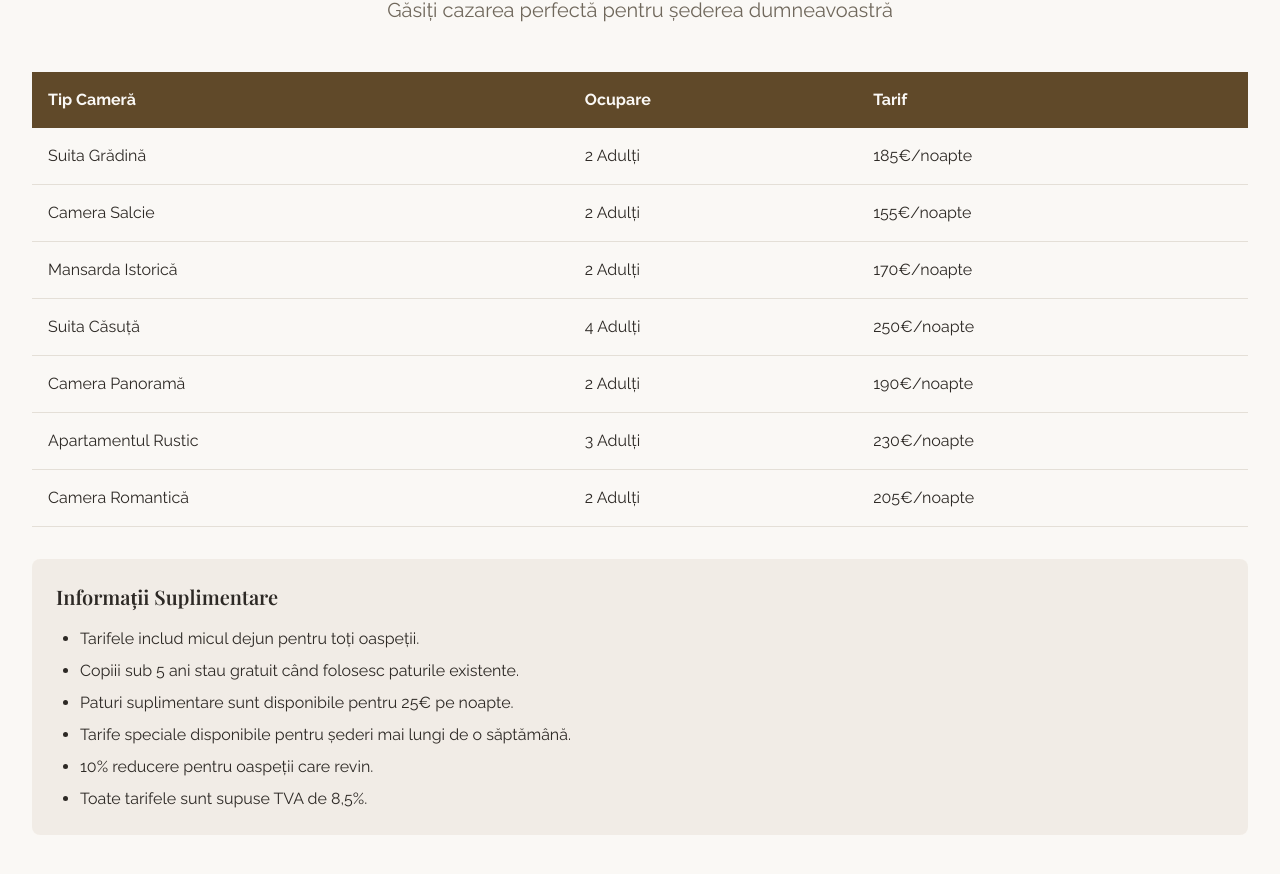
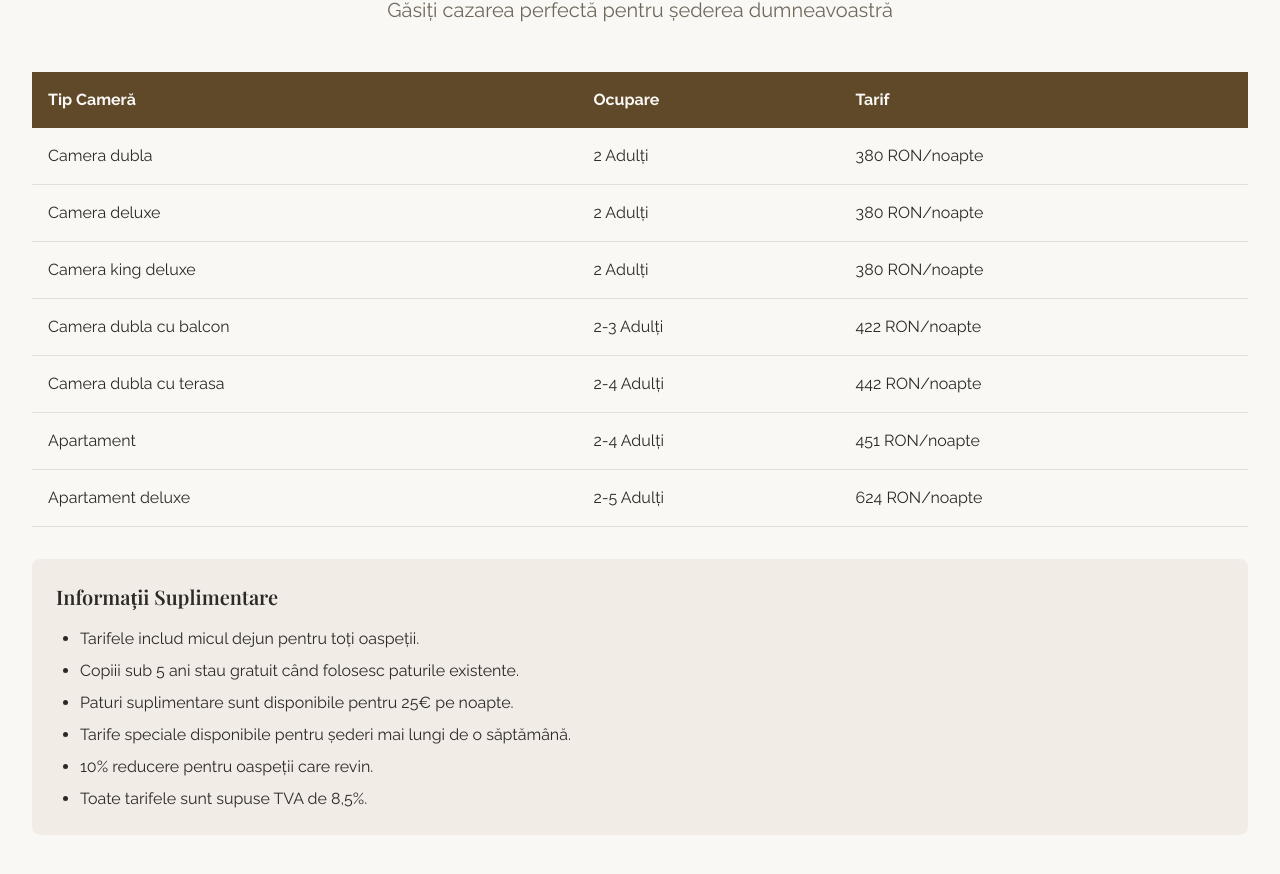
Before and after one commit to andreistomff/sleepy-hollow-website, a React (Vite) app: page / in a window 1280 px wide. Shown: the part 4732-5606 px from the top of the page. Built offline with nearby package versions, Linux system fonts and the light colour scheme.

Commit message:
Fix: Update prices and availability
Update the prices and availability section with the room names and prices from the rooms card view.

```diff
--- a/src/pages/Index.tsx
+++ b/src/pages/Index.tsx
@@ -1,3 +1,4 @@
+
 import Header from "@/components/Header";
 import Hero from "@/components/Hero";
 import About from "@/components/About";
@@ -7,6 +8,45 @@ import Contact from "@/components/Contact";
 import Footer from "@/components/Footer";
 
 const Index = () => {
+  // Room data that matches the data from Rooms.tsx
+  const roomPrices = [
+    {
+      name: "Camera dubla",
+      occupancy: "2 Adulți",
+      price: 380
+    },
+    {
+      name: "Camera deluxe",
+      occupancy: "2 Adulți",
+      price: 380
+    },
+    {
+      name: "Camera king deluxe",
+      occupancy: "2 Adulți",
+      price: 380
+    },
+    {
+      name: "Camera dubla cu balcon",
+      occupancy: "2-3 Adulți",
+      price: 422
+    },
+    {
+      name: "Camera dubla cu terasa",
+      occupancy: "2-4 Adulți",
+      price: 442
+    },
+    {
+      name: "Apartament",
+      occupancy: "2-4 Adulți",
+      price: 451
+    },
+    {
+      name: "Apartament deluxe",
+      occupancy: "2-5 Adulți",
+      price: 624
+    }
+  ];
+
   return (
     <div className="min-h-screen">
       <Header />
@@ -52,41 +92,13 @@ const Index = () => {
                   </tr>
                 </thead>
                 <tbody>
-                  <tr className="border-b hover:bg-accent/50 transition-colors">
-                    <td className="p-4">Suita Grădină</td>
-                    <td className="p-4">2 Adulți</td>
-                    <td className="p-4">185€/noapte</td>
-                  </tr>
-                  <tr className="border-b hover:bg-accent/50 transition-colors">
-                    <td className="p-4">Camera Salcie</td>
-                    <td className="p-4">2 Adulți</td>
-                    <td className="p-4">155€/noapte</td>
-                  </tr>
-                  <tr className="border-b hover:bg-accent/50 transition-colors">
-                    <td className="p-4">Mansarda Istorică</td>
-                    <td className="p-4">2 Adulți</td>
-                    <td className="p-4">170€/noapte</td>
-                  </tr>
-                  <tr className="border-b hover:bg-accent/50 transition-colors">
-                    <td className="p-4">Suita Căsuță</td>
-                    <td className="p-4">4 Adulți</td>
-                    <td className="p-4">250€/noapte</td>
-                  </tr>
-                  <tr className="border-b hover:bg-accent/50 transition-colors">
-                    <td className="p-4">Camera Panoramă</td>
-                    <td className="p-4">2 Adulți</td>
-                    <td className="p-4">190€/noapte</td>
-                  </tr>
-                  <tr className="border-b hover:bg-accent/50 transition-colors">
-                    <td className="p-4">Apartamentul Rustic</td>
-                    <td className="p-4">3 Adulți</td>
-                    <td className="p-4">230€/noapte</td>
-                  </tr>
-                  <tr className="border-b hover:bg-accent/50 transition-colors">
-                    <td className="p-4">Camera Romantică</td>
-                    <td className="p-4">2 Adulți</td>
-                    <td className="p-4">205€/noapte</td>
-                  </tr>
+                  {roomPrices.map((room, index) => (
+                    <tr key={index} className="border-b hover:bg-accent/50 transition-colors">
+                      <td className="p-4">{room.name}</td>
+                      <td className="p-4">{room.occupancy}</td>
+                      <td className="p-4">{room.price} RON/noapte</td>
+                    </tr>
+                  ))}
                 </tbody>
               </table>
             </div>
```
